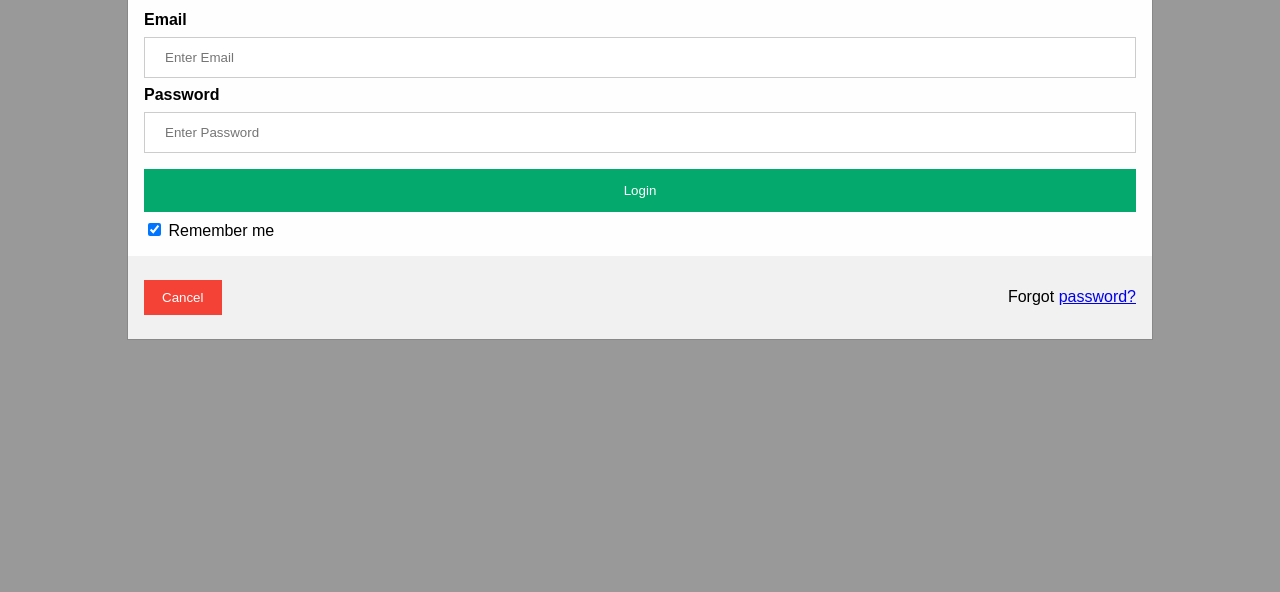
After one commit to Adityamaheshwari1997/pyprojectfeb, a Django app: page /signIn/ in a window 1280 px wide, after a click on "Login". The commit adds this page. Shown: the part 477-1069 px from the top of the page. Run offline with Django 4.2, Linux system fonts and the light colour scheme.

Commit message:
createloginpage,connectdb,otpverfication

```diff
--- a/app1/views.py
+++ b/app1/views.py
@@ -1,5 +1,6 @@
 from django.db import connection
 from django.shortcuts import render
+import random
 
 
 # Create your views here.
@@ -7,28 +8,65 @@ def xyz(request):
     return render(request, "index.html")
 
 
-def abc(request):
+def signIn(request):
  #   value1 = request.GET['value1']
   #  value2 = request.GET['value2']
    # if "sum" == 'sum':
     #    value3 = value1 + value2
     #else:
-     #   value3 = value1-value2
-    return render(request, "T1.html")
+     #   value3 = value1-val
+    return render(request, "index2.html")
 
 def signUp(request):
     email = request.GET['email']
     psw = request.GET['psw']
+    mobile = request.GET['Mobile_name']
+    gender = request.GET['gender']
 
     cursor = connection.cursor()
-    query = "insert into users(email,password)values (%s,%s)"
-    values = (email,psw)
-    cursor.execute(query,values)
+    query1 = "select * from users where email =  '" + email + " ' "
+    cursor.execute(query1)
+    data = cursor.fetchall()
+    if len(data)>0:
+        data = {"email": "Already signup...."}
+        return render(request,"index2.html",data)
+    else:
+        otp = random.randint(1000, 9999)
+        strotp = str(otp)
+        query = "insert into users(email,psw,mobile,gender,otp)values(%s,%s,%s,%s,%s)"
+        values = (email,psw,mobile,gender,strotp)
+        cursor.execute(query,values)
+        data = {"email": email, "password": psw, "mobile": mobile, "gender": gender}
+        return render(request, "signupsuccess.html", data)
+
+
+    #checkemail = cursor.execute(query,values,'SELECT email FROM users WHERE email = %(email)s', { 'email' : email })
+    #if checkemail != 0:
+     #   print('Username is not exist')
+    #else:
+    #    print('Logged In!')
+
 
     #query = "select customerName from customer where customerNumber = '"+psw+" '"
     #cursor.execute(query)
     #row = cursor.fetchone()
     #print(row)
 
-    data = {"email":email ,"password": psw }
-    return render(request, "first.html",data)
+def logIn(request):
+    email = request.GET['uname']
+    psw = request.GET['psw']
+
+    cursor =connection.cursor()
+    query = "select * from users where email = '"+email+" '"
+    cursor.execute(query)
+    row = cursor.fetchone()
+    if row is None:
+        data = {"email": "Signin First...."}
+        return render(request, "index.html", data)
+    else:
+        if row[2] == psw:
+            data = {"email": email, "password": psw}
+            return render(request, "T1.html", data)
+        else:
+            data = {"email": "password is incorrect"}
+            return render(request, "T1.html", data)
--- a/pyprojectfeb/settings.py
+++ b/pyprojectfeb/settings.py
@@ -43,7 +43,7 @@ MIDDLEWARE = [
     'django.middleware.security.SecurityMiddleware',
     'django.contrib.sessions.middleware.SessionMiddleware',
     'django.middleware.common.CommonMiddleware',
-    'django.middleware.csrf.CsrfViewMiddleware',
+   # 'django.middleware.csrf.CsrfViewMiddleware',
     'django.contrib.auth.middleware.AuthenticationMiddleware',
     'django.contrib.messages.middleware.MessageMiddleware',
     'django.middleware.clickjacking.XFrameOptionsMiddleware',
--- a/pyprojectfeb/urls.py
+++ b/pyprojectfeb/urls.py
@@ -1,6 +1,7 @@
 from app1.views import xyz
-from app1.views import abc
+from app1.views import signIn
 from app1.views import signUp
+from app1.views import logIn
 """pyprojectfeb URL Configuration
 
 The `urlpatterns` list routes URLs to views. For more information please see:
@@ -22,7 +23,8 @@ from django.urls import path
 urlpatterns = [
     path('admin/', admin.site.urls),
     path('xyz/', xyz),
-    path('abc/', abc),
+    path('signIn/', signIn),
     path('signUp/', signUp),
+    path('logIn/', logIn),
 
 ]
--- a/template/First.html
+++ b/template/First.html
@@ -6,6 +6,7 @@
 </head>
 <body>
 hello  {{ email }} welcome to my side your password is {{ password }}
+your mobile number is {{ mobile}} and gender is {{ gender }}
 
 <!--<form action="/abc">
     <label for="value1id"><b>value1</b></label><br>
--- a/template/T1.html
+++ b/template/T1.html
@@ -5,7 +5,8 @@
     <title>task1</title>
 </head>
 <body>
-  hello value3 is{{ value3 }}
+  hello {{ email }}
+
 
 </body>
 </html>
--- /dev/null
+++ b/template/index2.html
@@ -0,0 +1,175 @@
+<!DOCTYPE html>
+<html>
+<head>
+<meta name="viewport" content="width=device-width, initial-scale=1">
+<style>
+body {font-family: Arial, Helvetica, sans-serif;}
+
+/* Full-width input fields */
+input[type=text], input[type=password] {
+  width: 100%;
+  padding: 12px 20px;
+  margin: 8px 0;
+  display: inline-block;
+  border: 1px solid #ccc;
+  box-sizing: border-box;
+}
+
+/* Set a style for all buttons */
+button {
+  background-color: #04AA6D;
+  color: white;
+  padding: 14px 20px;
+  margin: 8px 0;
+  border: none;
+  cursor: pointer;
+  width: 100%;
+}
+
+button:hover {
+  opacity: 0.8;
+}
+
+/* Extra styles for the cancel button */
+.cancelbtn {
+  width: auto;
+  padding: 10px 18px;
+  background-color: #f44336;
+}
+
+/* Center the image and position the close button */
+.imgcontainer {
+  text-align: center;
+  margin: 24px 0 12px 0;
+  position: relative;
+}
+
+img.avatar {
+  width: 40%;
+  border-radius: 50%;
+}
+
+.container {
+  padding: 16px;
+}
+
+span.psw {
+  float: right;
+  padding-top: 16px;
+}
+
+/* The Modal (background) */
+.modal {
+  display: none; /* Hidden by default */
+  position: fixed; /* Stay in place */
+  z-index: 1; /* Sit on top */
+  left: 0;
+  top: 0;
+  width: 100%; /* Full width */
+  height: 100%; /* Full height */
+  overflow: auto; /* Enable scroll if needed */
+  background-color: rgb(0,0,0); /* Fallback color */
+  background-color: rgba(0,0,0,0.4); /* Black w/ opacity */
+  padding-top: 60px;
+}
+
+/* Modal Content/Box */
+.modal-content {
+  background-color: #fefefe;
+  margin: 5% auto 15% auto; /* 5% from the top, 15% from the bottom and centered */
+  border: 1px solid #888;
+  width: 80%; /* Could be more or less, depending on screen size */
+}
+
+/* The Close Button (x) */
+.close {
+  position: absolute;
+  right: 25px;
+  top: 0;
+  color: #000;
+  font-size: 35px;
+  font-weight: bold;
+}
+
+.close:hover,
+.close:focus {
+  color: red;
+  cursor: pointer;
+}
+
+/* Add Zoom Animation */
+.animate {
+  -webkit-animation: animatezoom 0.6s;
+  animation: animatezoom 0.6s
+}
+
+@-webkit-keyframes animatezoom {
+  from {-webkit-transform: scale(0)}
+  to {-webkit-transform: scale(1)}
+}
+
+@keyframes animatezoom {
+  from {transform: scale(0)}
+  to {transform: scale(1)}
+}
+
+/* Change styles for span and cancel button on extra small screens */
+@media screen and (max-width: 300px) {
+  span.psw {
+     display: block;
+     float: none;
+  }
+  .cancelbtn {
+     width: 100%;
+  }
+}
+</style>
+</head>
+<body>
+
+<h2>Modal Login Form</h2>
+
+<button onclick="document.getElementById('id01').style.display='block'" style="width:auto;">Login</button>
+
+<div id="id01" class="modal">
+
+  <form class="modal-content animate" action ="/logIn " method="get">
+    <div class="imgcontainer">
+      <span onclick="document.getElementById('id01').style.display='none'" class="close" title="Close Modal">&times;</span>
+      <img src="img_avatar2.png" alt="Avatar" class="avatar">
+    </div>
+
+    <div class="container">
+      <label for="Email_id"><b>Email</b></label>
+      <input type="text" placeholder="Enter Email" name="uname" id="Email_id" required>
+
+      <label for="Psw_id"><b>Password</b></label>
+      <input type="password" placeholder="Enter Password" name="psw" id="psw_id" required>
+
+      <button type="submit">Login</button>
+      <label>
+        <input type="checkbox" checked="checked" name="remember"> Remember me
+      </label>
+    </div>
+
+    <div class="container" style="background-color:#f1f1f1">
+      <button type="button" onclick="document.getElementById('id01').style.display='none'" class="cancelbtn">Cancel</button>
+      <span class="psw">Forgot <a href="#">password?</a></span>
+    </div>
+  </form>
+</div>
+
+<script>
+// Get the modal
+var modal = document.getElementById('id01');
+
+// When the user clicks anywhere outside of the modal, close it
+window.onclick = function(event) {
+    if (event.target == modal) {
+        modal.style.display = "none";
+    }
+}
+</script>
+
+</body>
+</html>
```
Also changed, not shown: template/index.html (+10 -3 lines), template/signupsuccess.html (added, +15 -0 lines).
